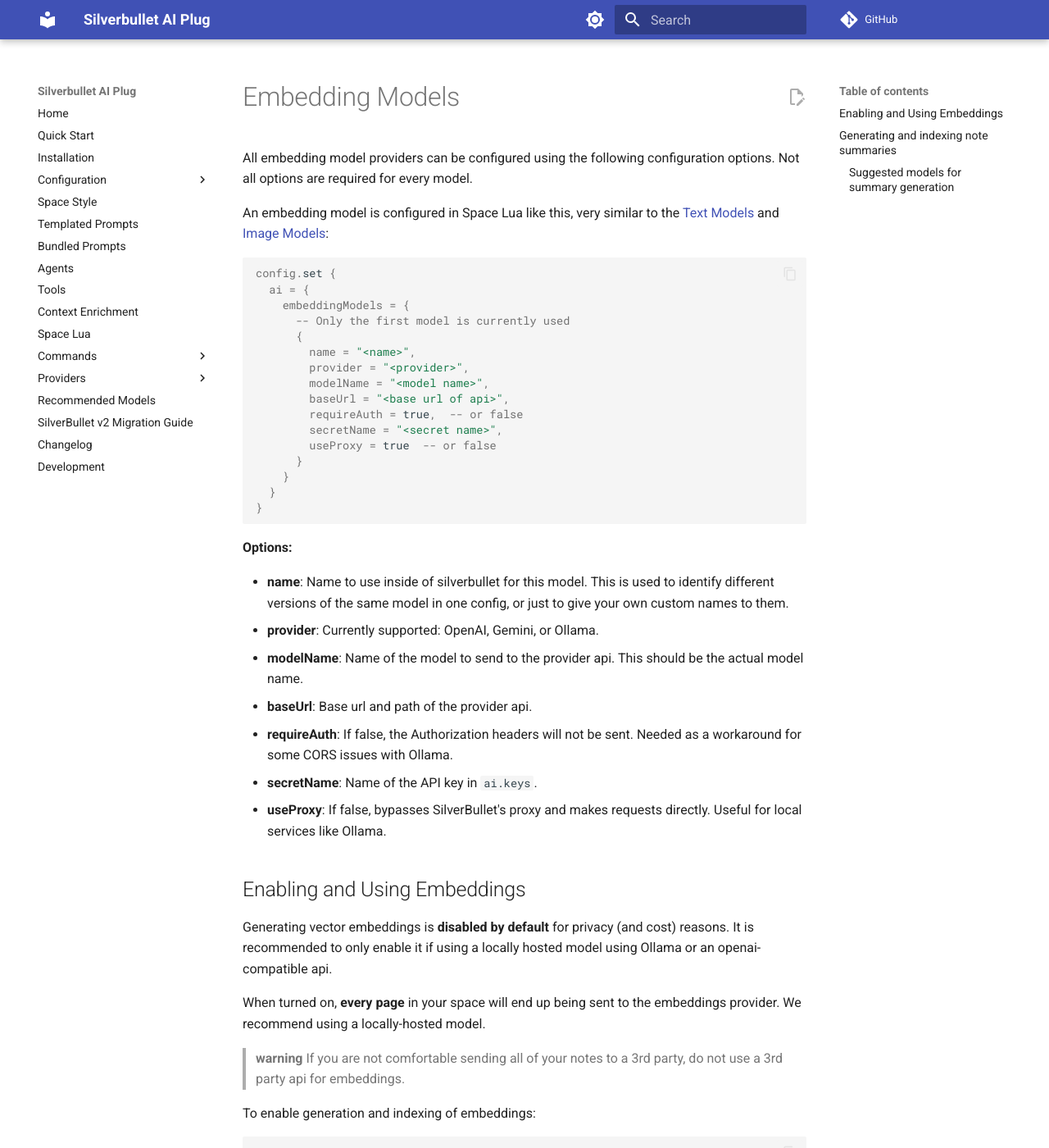
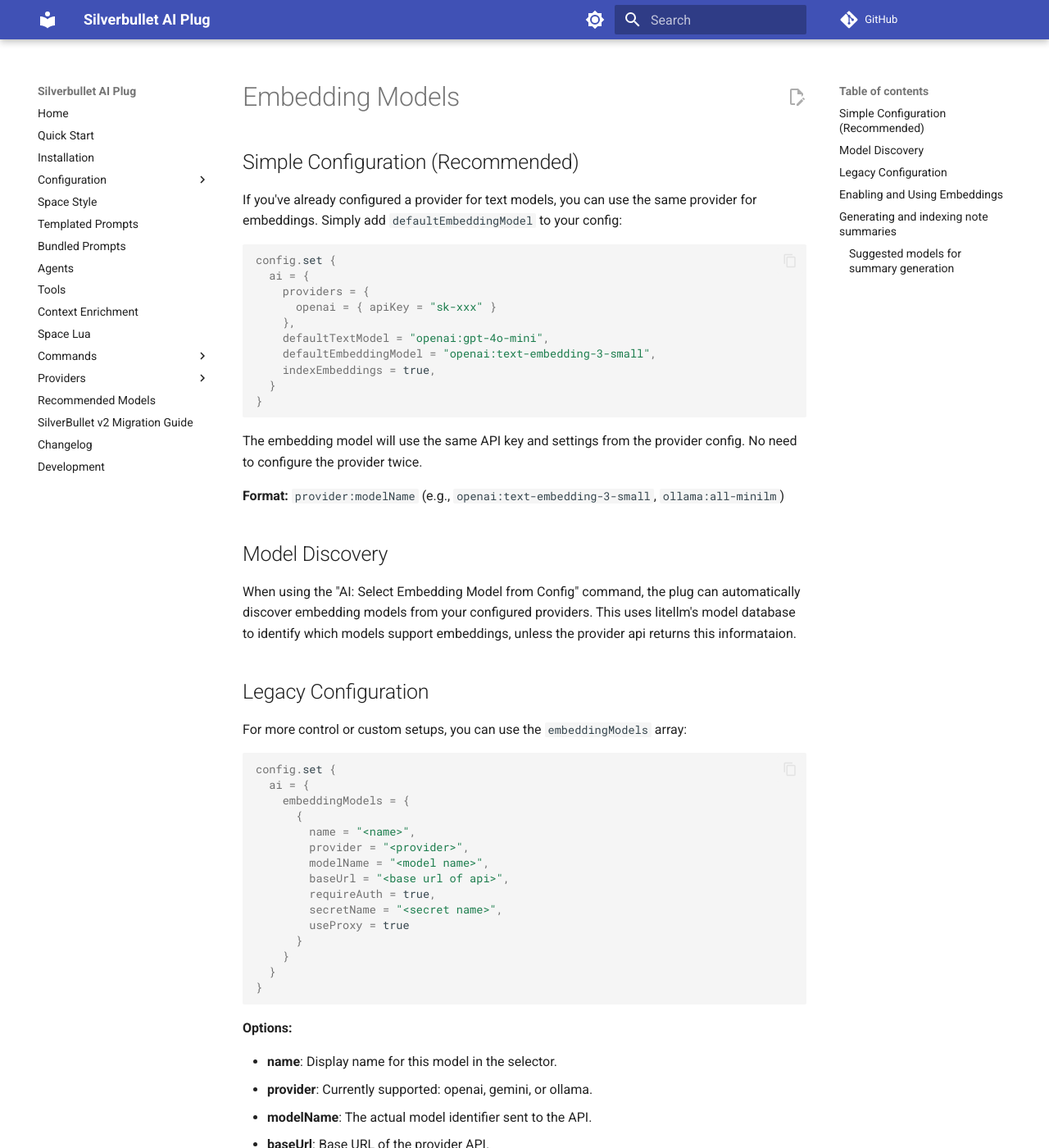
Before and after one commit to justyns/silverbullet-ai, an MkDocs documentation site: the page built from docs/Configuration/Embedding Models.md, in a window 1280 px wide and 1400 px high. Shown: the whole window at 82% size. Built offline with MkDocs 1.6.1 and Material for MkDocs 9.7.7, drawn with Linux system fonts in a browser that asks for light colours; comment, search, counter and statistics services are not loaded; some of the changed text lies outside the part shown.

Commit message:
Update docs for 0.6.4

````diff
--- a/docs/Configuration/Embedding Models.md
+++ b/docs/Configuration/Embedding Models.md
@@ -1,20 +1,44 @@
-All embedding model providers can be configured using the following configuration options. Not all options are required for every model.
+## Simple Configuration (Recommended)
 
-An embedding model is configured in Space Lua like this, very similar to the [[Configuration/Text Models]] and [[Configuration/Image Models]]:
+If you've already configured a provider for text models, you can use the same provider for embeddings. Simply add `defaultEmbeddingModel` to your config:
+
+```lua
+config.set {
+  ai = {
+    providers = {
+      openai = { apiKey = "sk-xxx" }
+    },
+    defaultTextModel = "openai:gpt-4o-mini",
+    defaultEmbeddingModel = "openai:text-embedding-3-small",
+    indexEmbeddings = true,
+  }
+}
+```
+
+The embedding model will use the same API key and settings from the provider config. No need to configure the provider twice.
+
+**Format:** `provider:modelName` (e.g., `openai:text-embedding-3-small`, `ollama:all-minilm`)
+
+## Model Discovery
+
+When using the "AI: Select Embedding Model from Config" command, the plug can automatically discover embedding models from your configured providers. This uses litellm's model database to identify which models support embeddings, unless the provider api returns this informataion.
+
+## Legacy Configuration
+
+For more control or custom setups, you can use the `embeddingModels` array:
 
 ```lua
 config.set {
   ai = {
     embeddingModels = {
-      -- Only the first model is currently used
       {
         name = "<name>",
         provider = "<provider>",
         modelName = "<model name>",
         baseUrl = "<base url of api>",
-        requireAuth = true,  -- or false
+        requireAuth = true,
         secretName = "<secret name>",
-        useProxy = true  -- or false
+        useProxy = true
       }
     }
   }
@@ -23,13 +47,13 @@
 
 **Options:**
 
-- **name**: Name to use inside of silverbullet for this model. This is used to identify different versions of the same model in one config, or just to give your own custom names to them.
-- **provider**: Currently supported: OpenAI, Gemini, or Ollama.
-- **modelName**: Name of the model to send to the provider api. This should be the actual model name.
-- **baseUrl**: Base url and path of the provider api.
-- **requireAuth**: If false, the Authorization headers will not be sent. Needed as a workaround for some CORS issues with Ollama.
-- **secretName**: Name of the API key in `ai.keys`.
-- **useProxy**: If false, bypasses SilverBullet's proxy and makes requests directly. Useful for local services like Ollama.
+- **name**: Display name for this model in the selector.
+- **provider**: Currently supported: openai, gemini, or ollama.
+- **modelName**: The actual model identifier sent to the API.
+- **baseUrl**: Base URL of the provider API.
+- **requireAuth**: If false, Authorization headers won't be sent. Useful for local Ollama.
+- **secretName**: Name of the API key in `ai.keys` (legacy) or use the provider config.
+- **useProxy**: If false, bypasses SilverBullet's proxy. Useful for local services.
 
 ## Enabling and Using Embeddings
 
@@ -39,7 +63,23 @@
 
 > **warning** If you are not comfortable sending all of your notes to a 3rd party, do not use a 3rd party api for embeddings.
 
-To enable generation and indexing of embeddings:
+To enable generation and indexing of embeddings with the simple provider config:
+
+```lua
+config.set {
+  ai = {
+    providers = {
+      ollama = { baseUrl = "http://localhost:11434", useProxy = false }
+    },
+    defaultEmbeddingModel = "ollama:all-minilm",
+    indexEmbeddings = true,
+    indexEmbeddingsExcludePages = {"my_passwords"},
+    indexEmbeddingsExcludeStrings = {"**user**:", "Daily Quote:"},
+  }
+}
+```
+
+Or using the legacy embeddingModels array:
 
 ```lua
 config.set {
````
Also changed, not shown: docs/Changelog.md (+8 -0 lines), docs/Configuration/Image Models.md (+34 -10 lines), docs/Quick Start.md (+6 -5 lines).
